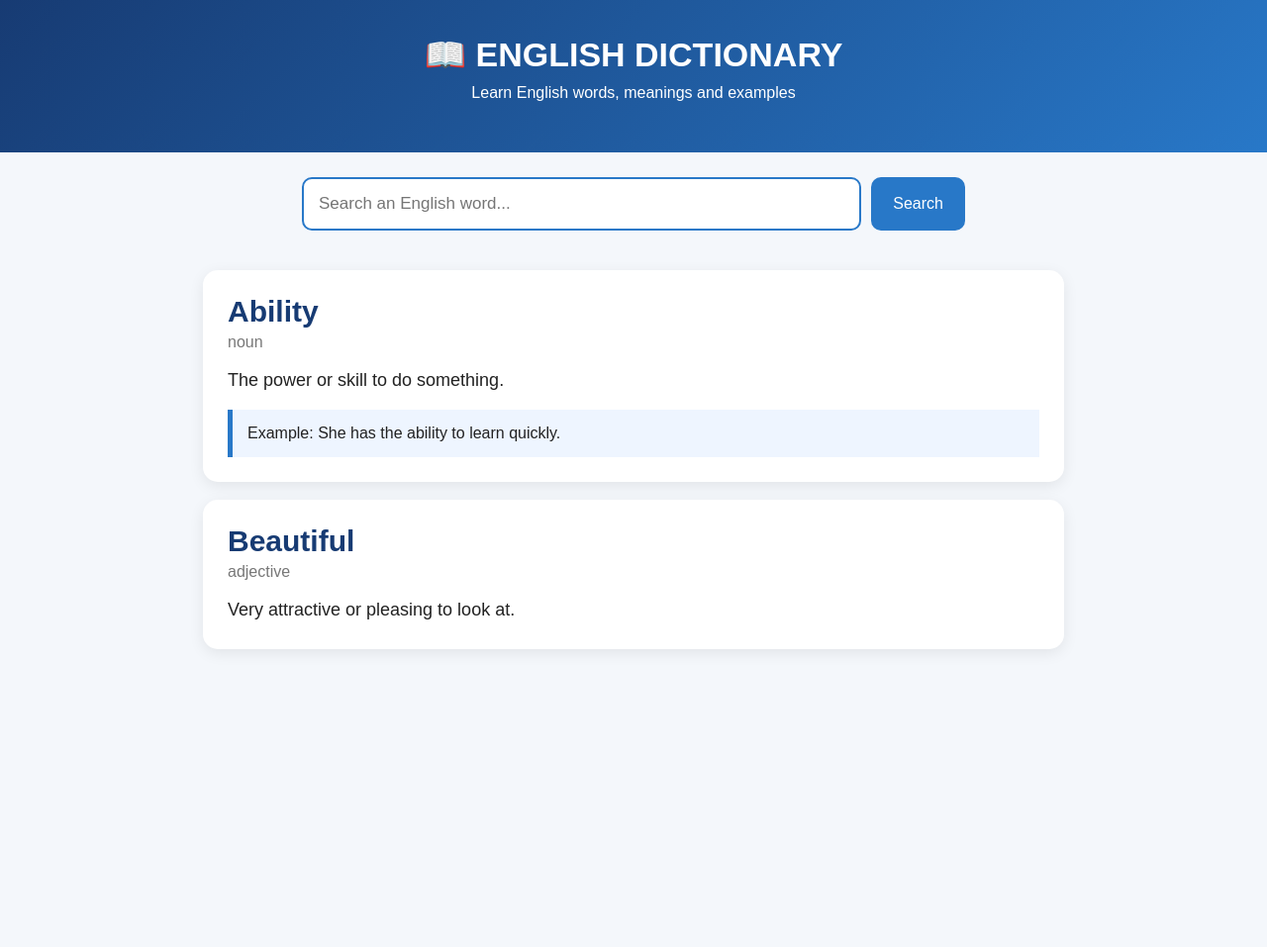
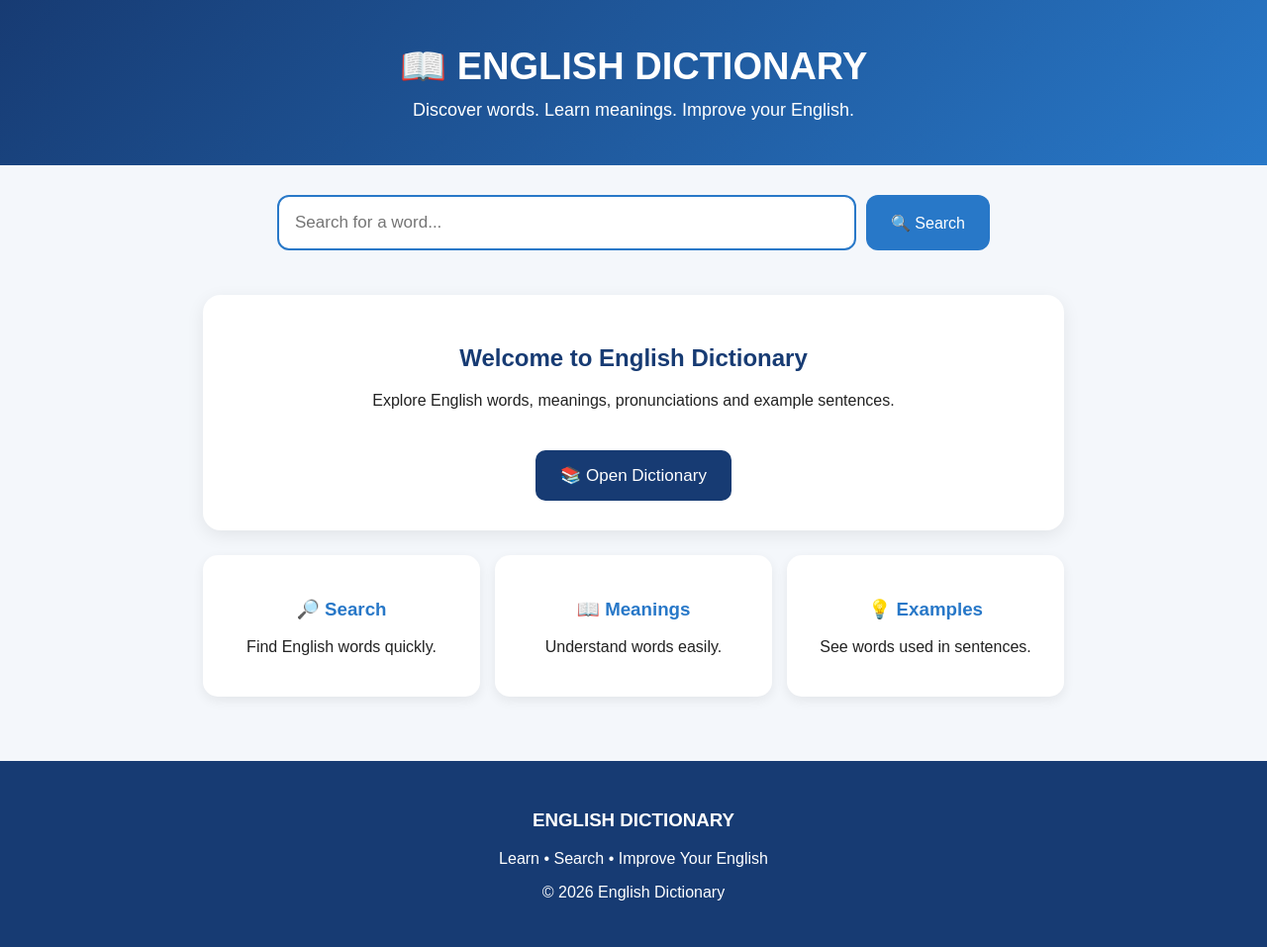
Before and after one commit to fuadimtiaz-coder/fuadimtiaz-coder.github.io, a plain HTML site: page index.html in a window 1280 px wide. Shown: the whole page at 99% size. Before the commit the page ends 800 px from the top, so only its background shows below. Drawn offline with Linux system fonts and the light colour scheme.

Commit message:
Update English Dictionary homepage
Updated styles and structure for header, search area, and features. Enhanced button styles and improved layout for better usability.

```diff
--- a/index.html
+++ b/index.html
@@ -21,21 +21,22 @@ header {
     background: linear-gradient(135deg, #173b73, #2878c8);
     color: white;
     text-align: center;
-    padding: 35px 15px;
+    padding: 45px 15px;
 }
 
 header h1 {
     margin: 0;
-    font-size: 34px;
+    font-size: 38px;
 }
 
 header p {
-    margin-top: 10px;
+    font-size: 18px;
+    margin: 12px 0 0;
 }
 
-.search-box {
-    max-width: 700px;
-    margin: 25px auto;
+.search-area {
+    max-width: 750px;
+    margin: 30px auto;
     padding: 0 15px;
     display: flex;
     gap: 10px;
@@ -43,24 +44,19 @@ header p {
 
 #search {
     flex: 1;
-    padding: 15px;
+    padding: 16px;
     border: 2px solid #2878c8;
-    border-radius: 10px;
+    border-radius: 12px;
     font-size: 17px;
 }
 
-button {
-    padding: 15px 22px;
+.search-button {
+    padding: 16px 25px;
     border: none;
-    border-radius: 10px;
+    border-radius: 12px;
     background: #2878c8;
     color: white;
     font-size: 16px;
-    cursor: pointer;
-}
-
-button:hover {
-    background: #173b73;
 }
 
 .container {
@@ -69,56 +65,70 @@ button:hover {
     padding: 15px;
 }
 
-.card {
+.welcome {
     background: white;
-    padding: 25px;
-    margin-bottom: 18px;
-    border-radius: 15px;
-    box-shadow: 0 4px 15px rgba(0,0,0,0.08);
+    padding: 30px;
+    border-radius: 18px;
+    text-align: center;
+    box-shadow: 0 5px 18px rgba(0,0,0,0.08);
 }
 
-.word {
-    font-size: 30px;
-    font-weight: bold;
+.welcome h2 {
     color: #173b73;
 }
 
-.type {
-    color: #777;
-    margin: 5px 0 15px;
+.features {
+    display: grid;
+    grid-template-columns: repeat(3, 1fr);
+    gap: 15px;
+    margin-top: 25px;
 }
 
-.meaning {
-    font-size: 18px;
-    line-height: 1.6;
+.feature {
+    background: white;
+    padding: 25px 15px;
+    text-align: center;
+    border-radius: 15px;
+    box-shadow: 0 4px 12px rgba(0,0,0,0.07);
 }
 
-.example {
-    margin-top: 15px;
-    padding: 15px;
-    background: #eef5ff;
-    border-left: 5px solid #2878c8;
+.feature h3 {
+    color: #2878c8;
+}
+
+.dictionary-button {
+    margin-top: 25px;
+    padding: 15px 25px;
+    border: none;
+    border-radius: 10px;
+    background: #173b73;
+    color: white;
+    font-size: 17px;
 }
 
 footer {
-    margin-top: 40px;
+    margin-top: 50px;
     background: #173b73;
     color: white;
     text-align: center;
-    padding: 25px;
+    padding: 30px;
 }
 
 @media (max-width: 600px) {
     header h1 {
-        font-size: 27px;
+        font-size: 29px;
     }
 
-    .search-box {
+    .search-area {
         flex-direction: column;
     }
 
-    button {
+    .search-button {
         width: 100%;
+    }
+
+    .features {
+        grid-template-columns: 1fr;
     }
 }
 </style>
@@ -128,36 +138,89 @@ footer {
 
 <header>
     <h1>📖 ENGLISH DICTIONARY</h1>
-    <p>Learn English words, meanings and examples</p>
+    <p>Discover words. Learn meanings. Improve your English.</p>
 </header>
 
-<div class="search-box">
+<div class="search-area">
+
     <input
+        id="search"
         type="text"
-        id="search"
-        placeholder="Search an English word..."
-        onkeyup="searchWord()"
+        placeholder="Search for a word..."
     >
-    <button onclick="searchWord()">Search</button>
+
+    <button class="search-button" onclick="searchWord()">
+        🔍 Search
+    </button>
+
 </div>
 
 <div class="container">
 
-    <div class="card">
-        <div class="word">Ability</div>
-        <div class="type">noun</div>
-        <div class="meaning">
-            The power or skill to do something.
-        </div>
-        <div class="example">
-            Example: She has the ability to learn quickly.
-        </div>
+    <div class="welcome">
+
+        <h2>Welcome to English Dictionary</h2>
+
+        <p>
+            Explore English words, meanings,
+            pronunciations and example sentences.
+        </p>
+
+        <button
+            class="dictionary-button"
+            onclick="openDictionary()">
+            📚 Open Dictionary
+        </button>
+
     </div>
 
-    <div class="card">
-        <div class="word">Beautiful</div>
-        <div class="type">adjective</div>
-        <div class="meaning">
-            Very attractive or pleasing to look at.
+    <div class="features">
+
+        <div class="feature">
+            <h3>🔎 Search</h3>
+            <p>Find English words quickly.</p>
         </div>
-        <div class="example
+
+        <div class="feature">
+            <h3>📖 Meanings</h3>
+            <p>Understand words easily.</p>
+        </div>
+
+        <div class="feature">
+            <h3>💡 Examples</h3>
+            <p>See words used in sentences.</p>
+        </div>
+
+    </div>
+
+</div>
+
+<footer>
+    <h3>ENGLISH DICTIONARY</h3>
+    <p>Learn • Search • Improve Your English</p>
+    <p>© 2026 English Dictionary</p>
+</footer>
+
+<script>
+
+function openDictionary() {
+    window.location.href = "idea.html";
+}
+
+function searchWord() {
+
+    let word = document.getElementById("search").value.trim();
+
+    if (word === "") {
+        alert("Please type a word first.");
+        return;
+    }
+
+    window.location.href =
+        "idea.html?word=" + encodeURIComponent(word);
+}
+
+</script>
+
+</body>
+    </html>
```
